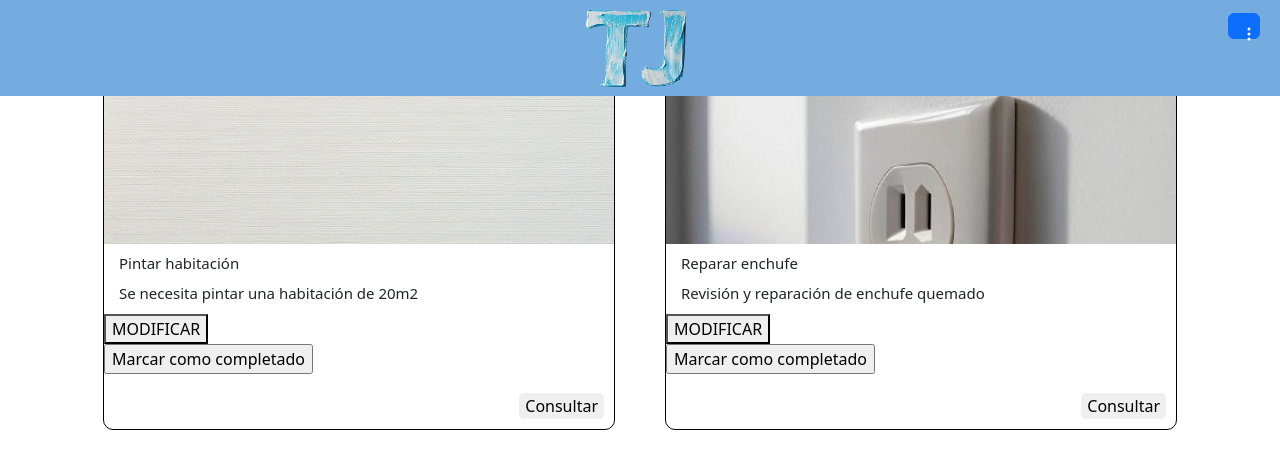
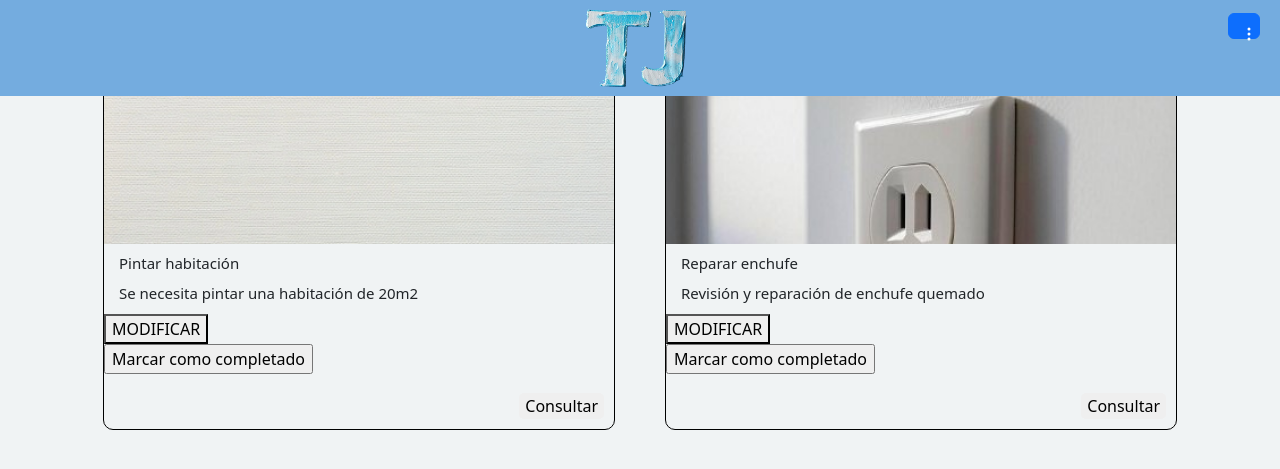
Before and after one commit to LautaroLambrecht/TornaJom, a PHP site: page / in a window 1280 px wide. Shown: the top 469 px of the page. Run offline with PHP 8.4, Linux system fonts and the light colour scheme; data comes from the database, SQL or seed files in the repository.

Commit message:
agregando colores

```diff
--- a/css/styles.css
+++ b/css/styles.css
@@ -1,5 +1,6 @@
 body{
     margin: 0;
+    background-color: #f0f3f4 ;
 }
 
 header{
```
